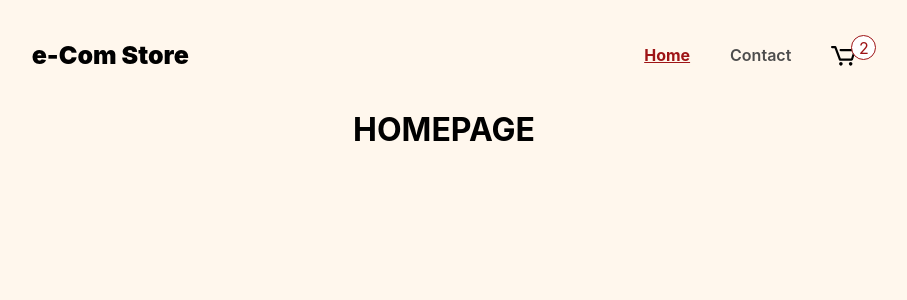
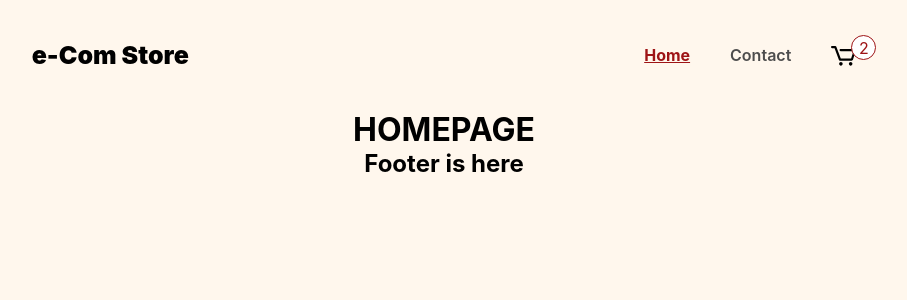
Before and after one commit to anasommer/fed-frameworks-ca, a React (Vite) app: page / in a window 1280 px wide. Shown: the top 300 px of the page, without its empty margins (196-1103 px from the left). Built offline with nearby package versions, Linux system fonts and the light colour scheme.

Commit message:
added Footer

```diff
--- a/src/App.jsx
+++ b/src/App.jsx
@@ -8,13 +8,13 @@ import NotFound from './components/NotFound';
 function App() {
   return (
     <>
-      <Layout />
-
       <Routes>
-        <Route index element={<Home />} />
-        <Route path='contact' element={<ContactPage />} />
-        <Route path='cart' element={<CheckOutPage />} />
-        <Route path='*' element={<NotFound />} />
+        <Route path='/' element={<Layout />}>
+          <Route index element={<Home />} />
+          <Route path='contact' element={<ContactPage />} />
+          <Route path='cart' element={<CheckOutPage />} />
+          <Route path='*' element={<NotFound />} />{' '}
+        </Route>
       </Routes>
     </>
   );
--- a/src/components/Footer.jsx
+++ b/src/components/Footer.jsx
@@ -0,0 +1,3 @@
+export default function Footer() {
+  return <h2>Footer is here</h2>;
+}
--- a/src/components/Layout.jsx
+++ b/src/components/Layout.jsx
@@ -1,9 +1,13 @@
 import Header from './Header';
+import Footer from './Footer';
+import { Outlet } from 'react-router-dom';
 
 export default function Layout() {
   return (
     <>
       <Header />
+      <Outlet />
+      <Footer />
     </>
   );
 }
```
